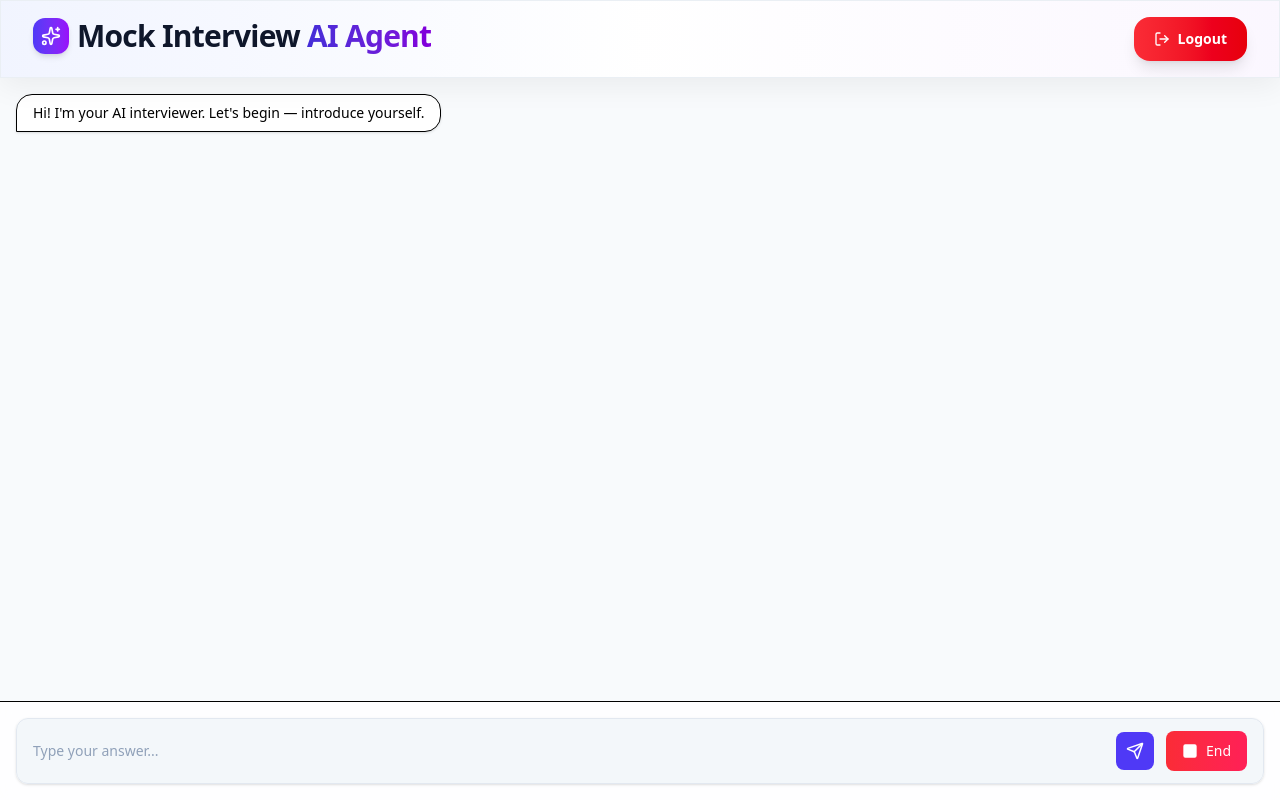
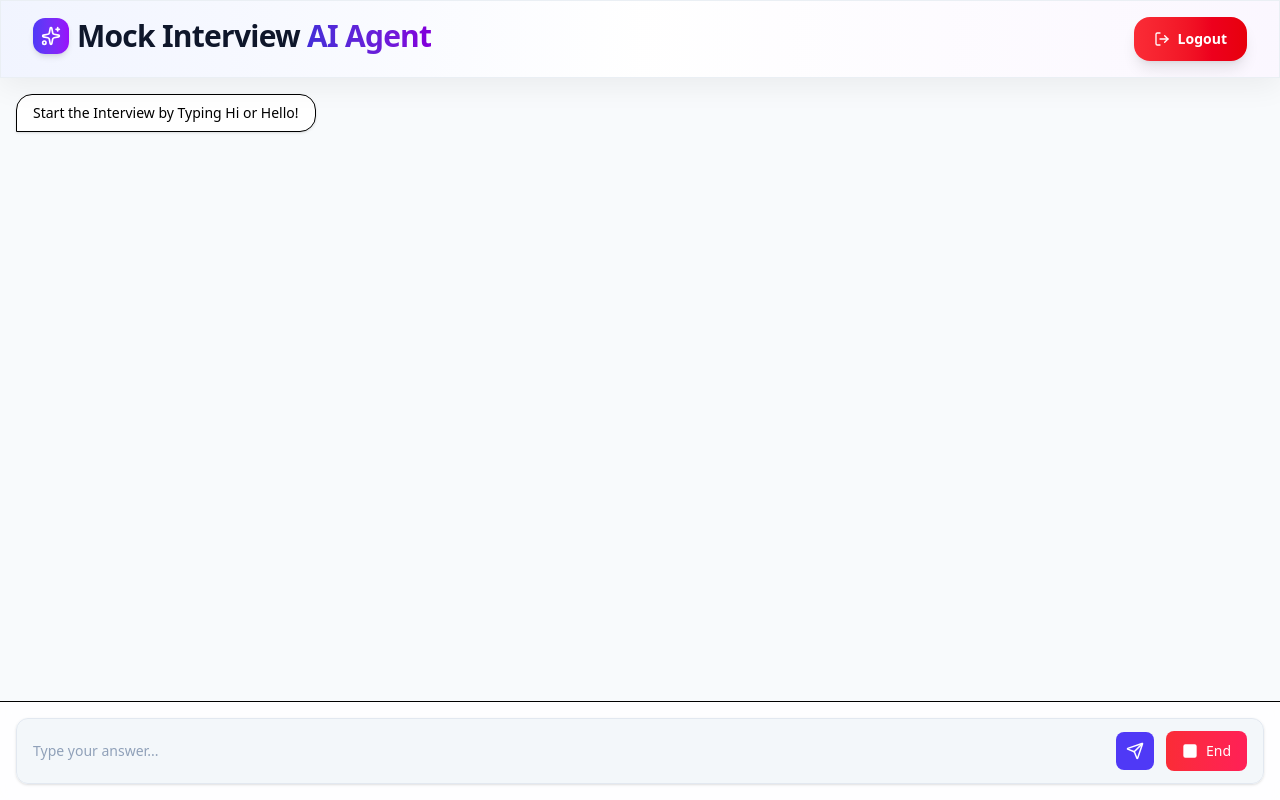
Before and after one commit to rohk002-web/mock-interview-agent, a React (Vite) app in the folder Frontend/: page /interview/1 in a window 1280 px wide. Built offline with nearby package versions, Linux system fonts and the light colour scheme; no server answers.

Commit message:
minor design issue

```diff
--- a/Frontend/src/components/CreateUserForm.jsx
+++ b/Frontend/src/components/CreateUserForm.jsx
@@ -39,7 +39,6 @@ const CreateUserForm = ({ onSubmit, loading }) => {
     <div className="animate-fade-in">
       <div className="mb-6">
         <h2 className="text-2xl font-semibold tracking-tight">Start practicing today</h2>
-        <p className="text-sm text-white/50 mt-1.5">Free forever. No credit card required.</p>
       </div>
 
       <form onSubmit={handleSubmit} className="space-y-4">
--- a/Frontend/src/components/SignInForm.jsx
+++ b/Frontend/src/components/SignInForm.jsx
@@ -26,7 +26,6 @@ const SignInForm = ({ onSubmit, loading }) => {
     <div className="animate-fade-in">
       <div className="mb-6">
         <h2 className="text-2xl font-semibold tracking-tight">Welcome back </h2>
-        <p className="text-sm text-white/50 mt-1.5">Sign in to resume your interview prep.</p>
       </div>
 
       <form onSubmit={handleSubmit} className="space-y-4">
--- a/Frontend/src/pages/InterviewPage.jsx
+++ b/Frontend/src/pages/InterviewPage.jsx
@@ -14,7 +14,7 @@ const InterviewPage = () => {
   const [messages, setMessages] = useState([
     {
       role: "ai",
-      text: "Hi! I'm your AI interviewer. Let's begin — introduce yourself."
+      text: "Start the Interview by Typing Hi or Hello!"
     }
   ]);
 
```
Also changed, not shown: 1 other file (tests, documents, lock files or other folders).
